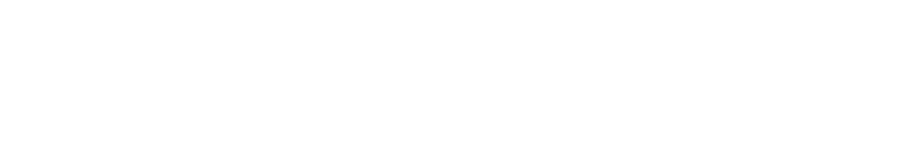
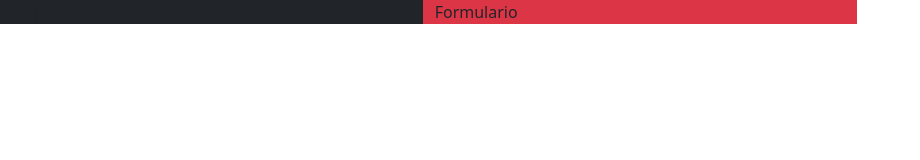
Before and after one commit to Adriana-Rabelo/clubedovinho-front, a plain HTML site: page index.html in a window 1280 px wide. Shown: the whole page, without its empty margins (0-920 px from the left). Drawn offline with nearby package versions, Linux system fonts and the light colour scheme.

Commit message:
Criar estrutura inicial do login

```diff
--- a/index.html
+++ b/index.html
@@ -8,7 +8,18 @@
     <link href="https://cdn.jsdelivr.net/npm/bootstrap@5.3.3/dist/css/bootstrap.min.css" rel="stylesheet" integrity="sha384-QWTKZyjpPEjISv5WaRU9OFeRpok6YctnYmDr5pNlyT2bRjXh0JMhjY6hW+ALEwIH" crossorigin="anonymous">
     <link rel="stylesheet" href="css/custom.css">
 </head>
-<body>
+<body class="conteiner">
+    <div class="row">
+        <div class="col-md-4 bg-dark">
+            Imagem
+
+        </div>
+        <div class="col-md-4 bg-danger">
+            Formulario
+
+        </div>
+
+    </div>
 
     <script src="https://cdn.jsdelivr.net/npm/bootstrap@5.3.3/dist/js/bootstrap.bundle.min.js" integrity="sha384-YvpcrYf0tY3lHB60NNkmXc5s9fDVZLESaAA55NDzOxhy9GkcIdslK1eN7N6jIeHz" crossorigin="anonymous"></script>
 </body>
```
